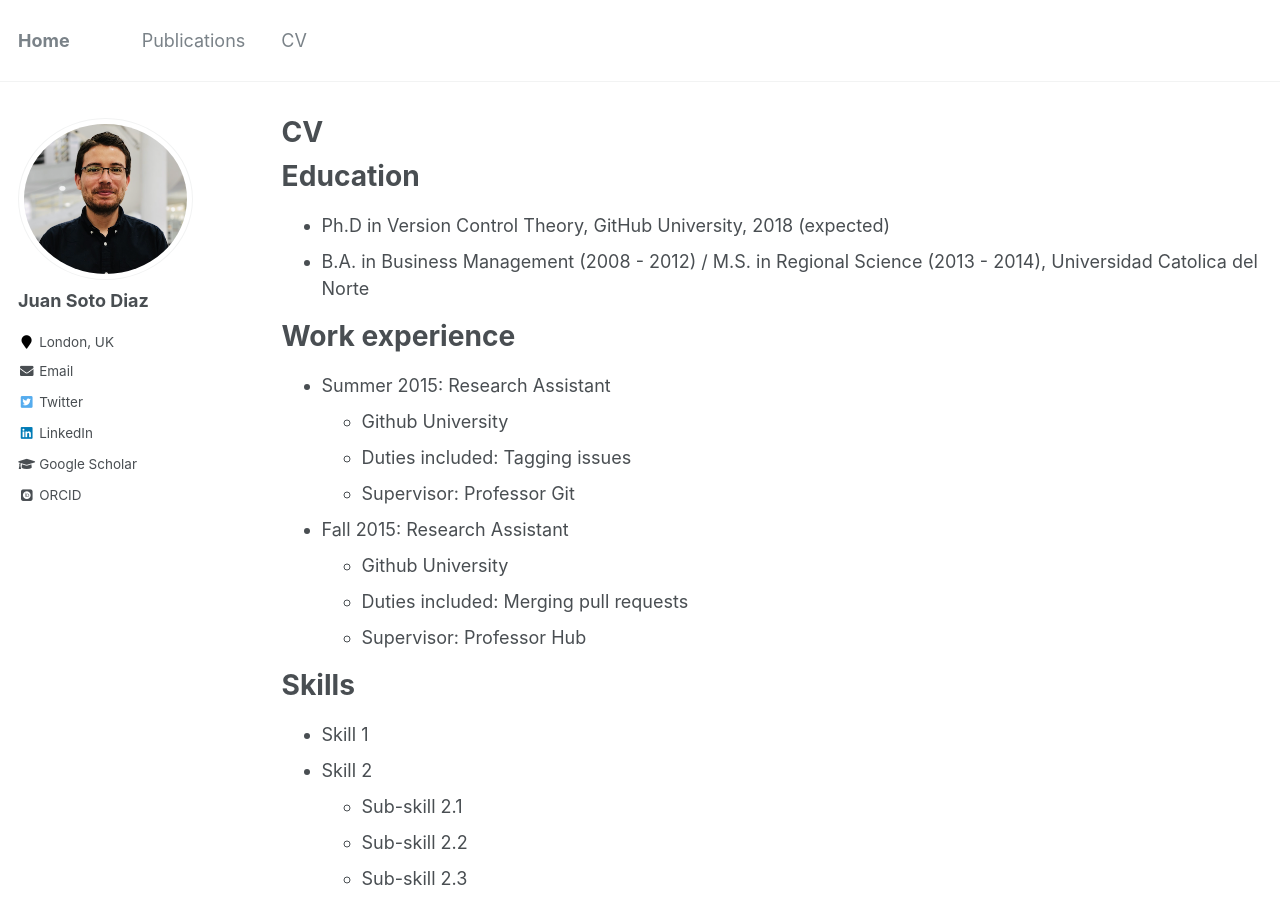
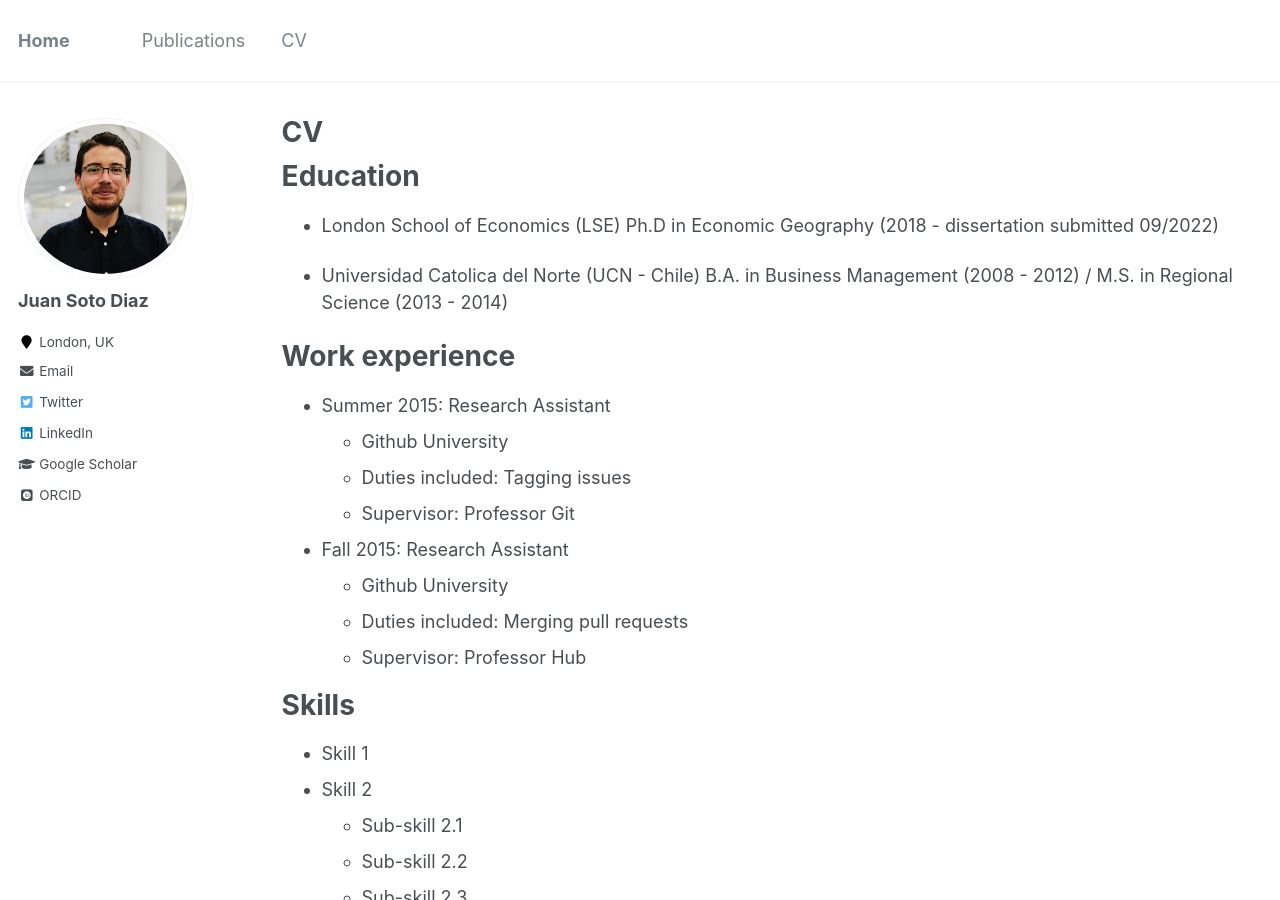
Before and after one commit to pedrofierroz87/pedrofierroz87.github.io, a Jekyll site: the page built from _pages/cv.md, in a window 1280 px wide and 900 px high. Built offline with Jekyll 4.4.1, drawn with Linux system fonts in a browser that asks for light colours; some web fonts are replaced.

Commit message:
Update cv.md

```diff
--- a/_pages/cv.md
+++ b/_pages/cv.md
@@ -12,8 +12,11 @@ redirect_from:
 Education
 ======
 
-* Ph.D in Version Control Theory, GitHub University, 2018 (expected)
-* B.A. in Business Management (2008 - 2012) / M.S. in Regional Science (2013 - 2014), Universidad Catolica del Norte
+* London School of Economics (LSE)
+Ph.D in Economic Geography (2018 - dissertation submitted 09/2022)
+
+*  Universidad Catolica del Norte (UCN - Chile)
+B.A. in Business Management (2008 - 2012) / M.S. in Regional Science (2013 - 2014)
 
 Work experience
 ======
```
